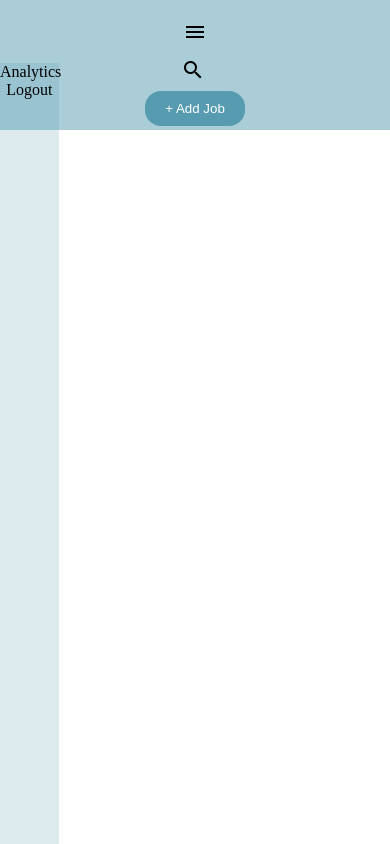
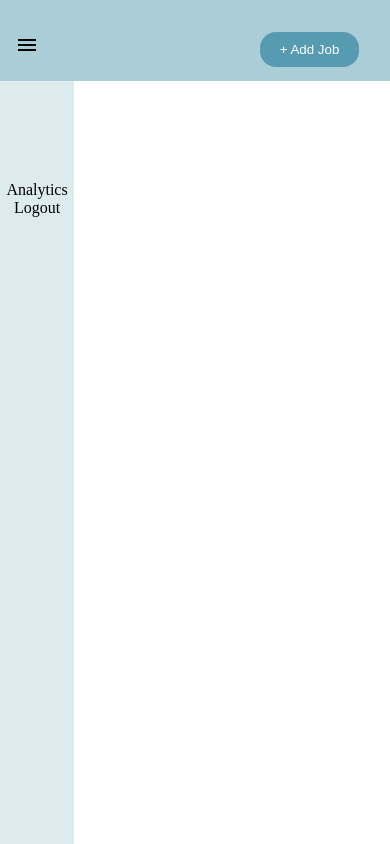
Before and after one commit to sijincodes/JobApplicationTracker-client, a React (Create React App) app: page / in a window 390 px wide. Both pictures are taken after a click on the element "menu". Shown: the top 844 px of the page. Built offline with nearby package versions, Linux system fonts and the light colour scheme; no server answers.

Commit message:
improved dashboard header & sidebar for mobile view

```diff
--- a/src/components/DashboardHeader/DashboardHeader.css
+++ b/src/components/DashboardHeader/DashboardHeader.css
@@ -2,8 +2,12 @@
     display: flex;
     justify-content: space-between;
     align-items: center;
-    padding-top: 20px;
+    padding-top: 13px;
   background-color: rgba(87, 155, 177,.5);
+
+}
+.buttonContainer{
+    margin-bottom: 5px;
 
 }
 
@@ -20,14 +24,14 @@
 }
 
 @media(max-width: 820px){
-    .dashboardContainer{
+    /* .dashboardContainer{
         display: flex;
         flex-direction: column;
-    }
+    } */
 
     .dashboardInnerContainer{
         display: flex;
-        flex-direction: column;
+        /* flex-direction: column; */
         padding-top: 10px;
         width: 100%;
     }
@@ -35,9 +39,15 @@
         padding-top: 5px;
     }
     .searchContainer{
-        padding-left: 100px;
+        /* padding-left: 100px; */
+        display: none;
     }
     .icon {
         padding-left: 10px;
     }
+    .buttonContainer{
+        margin-left: 190px;
+        margin-bottom: 10px;
+
+    }
 }
--- a/src/components/DashboardHeader/DashboardHeader.jsx
+++ b/src/components/DashboardHeader/DashboardHeader.jsx
@@ -13,7 +13,7 @@ function DashboardHeader({isSearch,toggleSearch,toggleSidebar}) {
   return (
     <>
       <div className="dashboardContainer">
-        <div>
+        <div style={{paddingLeft: "15px"}}>
         <DashboardSideIcon toggleSidebar={toggleSidebar}/>
           {/* <span>Dashboard Header</span> */}
         </div>
--- a/src/components/SideBar/SideBar.css
+++ b/src/components/SideBar/SideBar.css
@@ -1,11 +1,11 @@
 
   .sidebar {
     position: absolute;
-    top: 63px;
+    top: 61px;
     left: -15vw;
     height: 100%;
     width: 15vw;
-    transition: left 0.3s ease-in-out;
+    /* transition: left 0.5s ease-in-out; */
     background-color: rgba(87, 155, 177,.2);
   }
   .sidebar-toggle {
@@ -23,3 +23,9 @@
   .content.open {
     left: 15vw;
   }
+  @media(max-width: 820px){
+    .sidebar {
+      width: 19vw;
+      top: 81px;
+  }
+}
--- a/src/components/SideBar/SideBar.jsx
+++ b/src/components/SideBar/SideBar.jsx
@@ -3,12 +3,12 @@ import React from "react";
 import "./SideBar.css";
 
 function SideBar({ isOpen, toggleSidebar }) {
-  const sidebarClass = isOpen ? "sidebar open" : "sidebar";
+  // const sidebarClass = isOpen ? "sidebar open" : "sidebar";
   return (
     <>
       {isOpen && (
         <div className="sideContainer">
-          <div className="sidebar open">
+          <div className="sidebar open" style={{paddingTop:"100px"}}>
             <div>Analytics</div>
             <div> Logout </div>
           </div>
```
